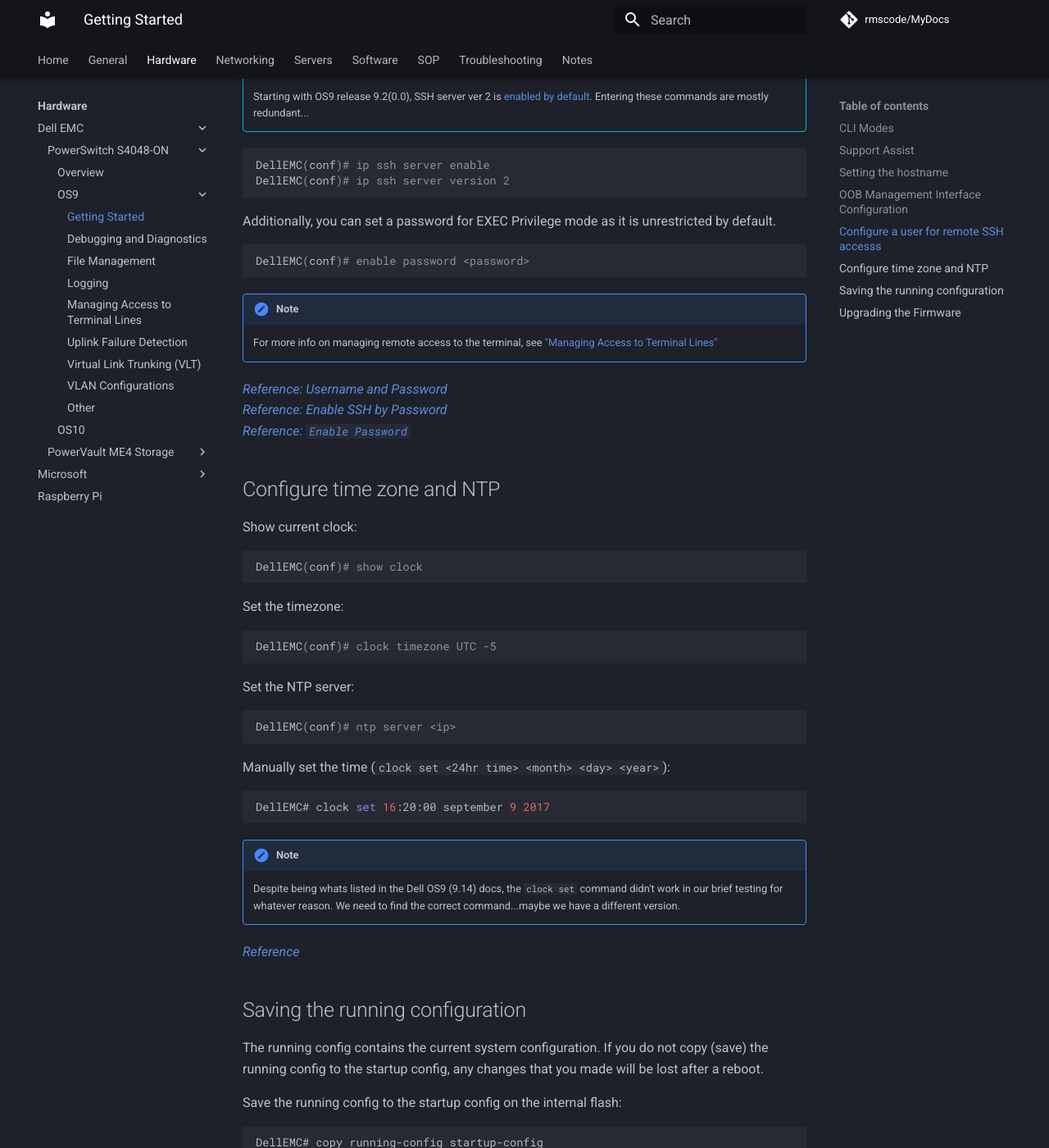
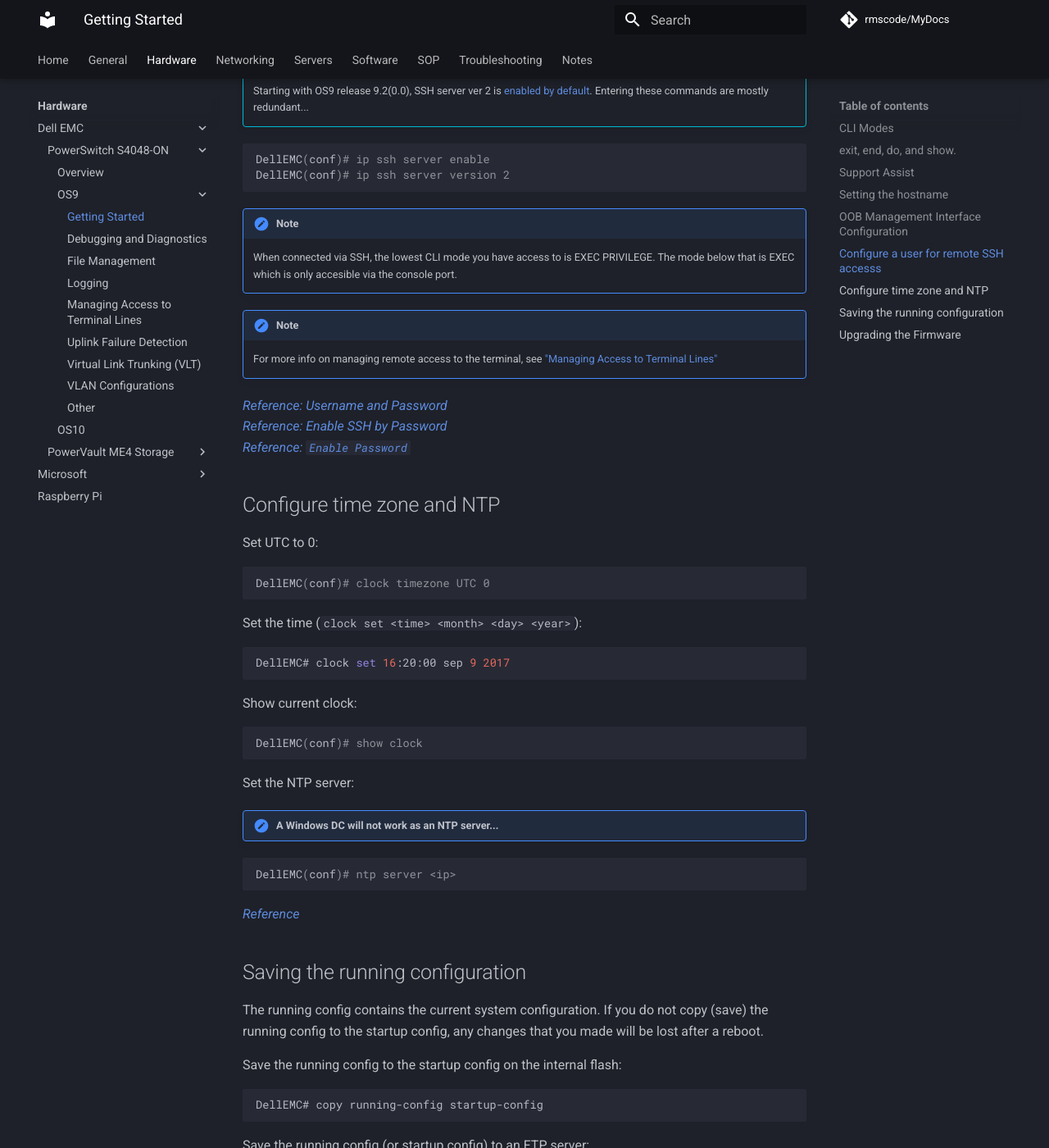
Before and after one commit to rmscode/binary-garden, an MkDocs documentation site: the page built from docs/hardware/dell-emc/S4048-ON/os9.md, in a window 1280 px wide and 1400 px high, scrolled down 2597 px. Shown: the whole window at 82% size. Built offline with MkDocs 1.6.1 and Material for MkDocs 9.7.7, drawn with Linux system fonts in a browser that asks for light colours; comment, search, counter and statistics services are not loaded; some of the changed text lies outside the part shown.

Commit message:
Update os9.md

````diff
--- a/docs/hardware/dell-emc/S4048-ON/os9.md
+++ b/docs/hardware/dell-emc/S4048-ON/os9.md
@@ -61,6 +61,14 @@
 
         `DellEMC# Hello world!`
 
+    !!! info
+
+        Users entering the EXEC Privilege mode or any other configured privilege level can access configuration commands. To protect against unathorized access, use the `enable password` command to configure a password for the `enable` command at a specific privilege level. If no privilege level is specified, the defalt is level **15**.
+
+        ```shell
+        DellEMC(conf)# enable password <password>
+        ```
+
 === "CONFIGURATION Mode"
 
     - This mode allows you to configure security features, time settings, set logging and SNMP functions, configure static ARP and MAC addresses, and set line cards on the system.
@@ -72,11 +80,15 @@
 
         `DellEMC(conf)# Hello world!`
 
+---
+
+## `exit`, `end`, `do`, and `show`.
+
 To exit a mode or its sub-mode and return to the previous mode, use the `exit` command.
 
-To return to the EXEC Privilege mode from any mode, use the `end` command.
+To return to the EXEC Privilege mode from *any* mode, use the `end` command.
 
-To run an EXEC Privilege mode command from the CONFIGURE mode, precede the command with the `do` command. This is useful for running `show` commands or saving the configuration without exiting the CONFIGURE mode.
+To run EXEC Privilege mode commands from the CONFIGURE mode, precede the command with `do`. This is useful for running `show` commands or saving the configuration without exiting the CONFIGURE mode.
 
 [*Reference*](https://www.dell.com/support/manuals/en-us/dell-emc-os-9/s4048-on-9.14.2.4-config/cli-modes?guid=guid-c2dacafb-b58b-43bb-a295-669a21dc2d18&lang=en-us)
 
@@ -87,10 +99,6 @@
 ## Support Assist
 
 When you access the CLI on a fresh system, you will be prompted to activate Support Assist. If you take what the prompt says at face value, you might be inclined to enter `support-assist activate` in EXEC PRIVILEGE mode which will fail on the word `activate`. Enter CONFIGURE mode to make changes to the support assist package.
-
-!!! abstract "ToDo"
-
-    Grab the initial support-assist CLI output for an example to show here...
 
 To enable Support Assist and run the configuration wizard, start by accepting the EULA:
 
@@ -171,12 +179,10 @@
 DellEMC(conf)# ip ssh server enable
 DellEMC(conf)# ip ssh server version 2
 ```
+!!! note
 
-Additionally, you can set a password for EXEC Privilege mode as it is unrestricted by default.
+    When connected via SSH, the lowest CLI mode you have access to is EXEC PRIVILEGE. The mode below that is EXEC which is only accesible via the console port.
 
-```shell
-DellEMC(conf)# enable password <password>
-```
 !!! note
 
     For more info on managing remote access to the terminal, see ["Managing Access to Terminal Lines"](../S4048-ON/os9-tty-access.md)
@@ -187,30 +193,31 @@
 
 ## Configure time zone and NTP
 
+Set UTC to 0:
+```shell
+DellEMC(conf)# clock timezone UTC 0
+```
+
+Set the time (`clock set <time> <month> <day> <year>`):
+
+```shell
+DellEMC# clock set 16:20:00 sep 9 2017
+```
+
 Show current clock:
 
 ```shell
 DellEMC(conf)# show clock
 ```
 
-Set the timezone:
-```shell
-DellEMC(conf)# clock timezone UTC -5
-```
+Set the NTP server:
 
-Set the NTP server:
+!!! note "A Windows DC will not work as an NTP server..."
 
 ```shell
 DellEMC(conf)# ntp server <ip>
 ```
-Manually set the time (`clock set <24hr time> <month> <day> <year>`):
 
-```shell
-DellEMC# clock set 16:20:00 september 9 2017
-```
-!!! note
-
-    Despite being whats listed in the Dell OS9 (9.14) docs, the `clock set` command didn't work in our brief testing for whatever reason. We need to find the correct command...maybe we have a different version.
 
 [*Reference*](https://www.dell.com/support/manuals/en-us/dell-emc-os-9/s4048-on-9.14.2.4-config/system-time-and-date?guid=guid-047210d7-7dae-4a6d-86df-37a79e8e8b9f&lang=en-us)
 
````
